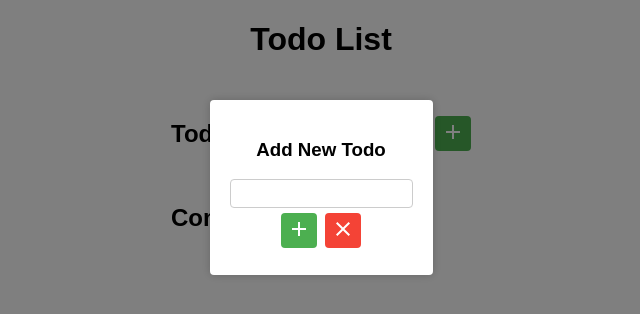
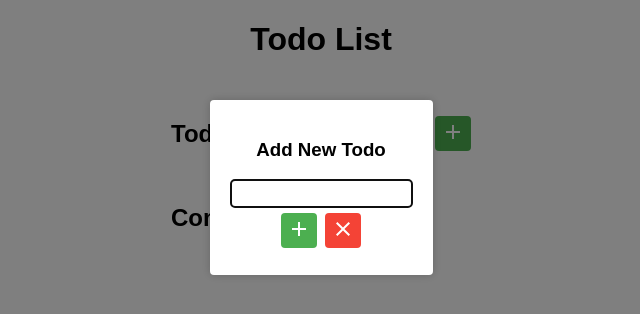
Before and after one commit to Baabzie/todo-list, a Next.js app: page / in a window 1280 px wide. Both pictures are taken after a click on the button 772 px from the left and 133 px from the top of the page. Shown: the top 314 px of the page, without its empty margins (319-959 px from the left). Built offline with nearby package versions, Linux system fonts and the light colour scheme.

Commit message:
added focus on input and enter key work

```diff
--- a/src/components/AddTodoPopup.tsx
+++ b/src/components/AddTodoPopup.tsx
@@ -12,6 +12,7 @@ type AddTodoPopupProps = {
 
 const AddTodoPopup: React.FC<AddTodoPopupProps> = ({ onClose, addTodo }) => {
   const [inputValue, setInputValue] = useState<string>("");
+  const inputRef = useRef<HTMLInputElement>(null);
   const popupRef = useRef<HTMLDivElement>(null);
 
   useEffect(() => {
@@ -30,6 +31,12 @@ const AddTodoPopup: React.FC<AddTodoPopupProps> = ({ onClose, addTodo }) => {
     };
   }, [onClose]);
 
+  useEffect(() => {
+    if (inputRef.current) {
+      inputRef.current.focus();
+    }
+  }, []);
+
   const handleInputChange = (event: React.ChangeEvent<HTMLInputElement>) => {
     setInputValue(event.target.value);
   };
@@ -41,11 +48,23 @@ const AddTodoPopup: React.FC<AddTodoPopupProps> = ({ onClose, addTodo }) => {
     }
   };
 
+  const handleKeyPress = (event: React.KeyboardEvent<HTMLInputElement>) => {
+    if (event.key === "Enter") {
+      handleAddBtn();
+    }
+  };
+
   return (
     <div className="popup-container">
       <div className="popup" ref={popupRef}>
         <h3>Add New Todo</h3>
-        <input type="text" value={inputValue} onChange={handleInputChange} />
+        <input
+          type="text"
+          value={inputValue}
+          onChange={handleInputChange}
+          onKeyDown={handleKeyPress}
+          ref={inputRef}
+        />
         <div className="btn-div">
           <button className="add-btn" onClick={handleAddBtn}>
             <Add className="icon" />
```
